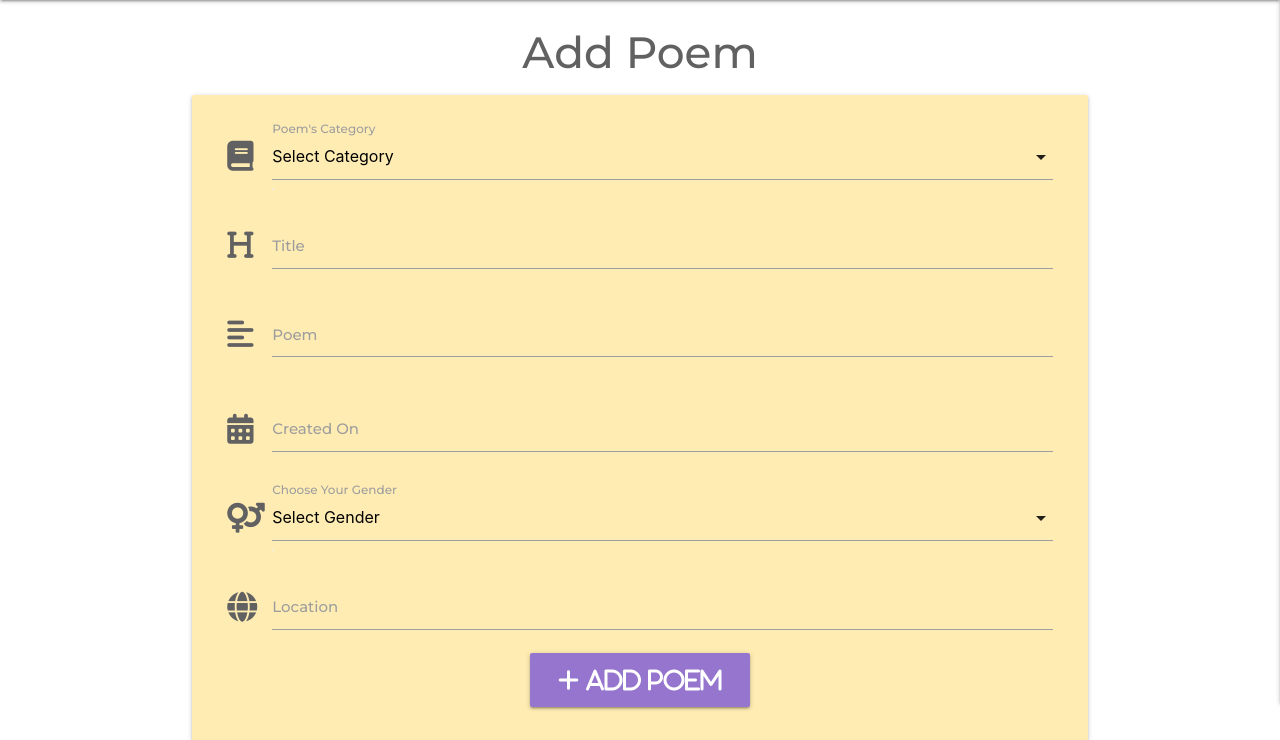
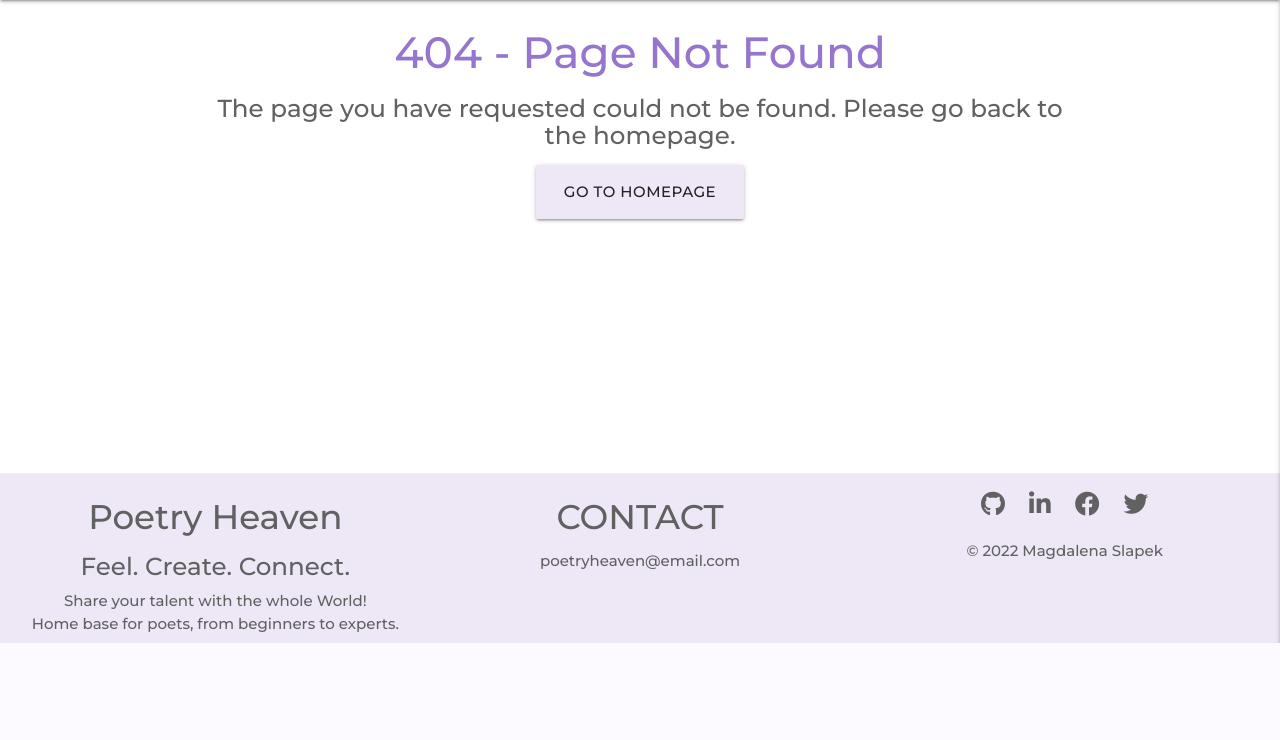
Before and after one commit to Madeline8/poetryheaven, a Flask app: page /add_poem in a window 1280 px wide. Shown: the part 157-897 px from the top of the page. After the commit the page ends 800 px from the top, so only its background shows below. Run offline with Flask 2, Linux system fonts and the light colour scheme; data that the repository does not hold is empty; some libraries are stand-ins or nearby versions.

Commit message:
Implement 404 and 500 error handlers

```diff
--- a/app.py
+++ b/app.py
@@ -133,6 +133,10 @@ def login():
 
 @app.route("/profile/<username>", methods=["GET", "POST"])
 def profile(username):
+    # Profile is only accessible by registered users
+    if not session.get("user"):
+        return render_template("404.html")
+
     # get the user's username from database
     username = mongo.db.users.find_one(
         {"username": session["user"]})["username"]
@@ -155,6 +159,11 @@ def logout():
 
 @app.route("/add_poem", methods=["GET", "POST"])
 def add_poem():
+    # Add Poem is only accessible by registered users
+    if not session.get("user"):
+        return render_template("404.html")
+
+    # Add new poem to db
     if request.method == "POST":
         poem = {
             "title": request.form.get("title"),
@@ -202,6 +211,10 @@ def read_poem(poems_id):
 
 @app.route("/update_poem/<poems_id>", methods=["GET", "POST"])
 def update_poem(poems_id):
+    # Update Poem is only accessible by registered users
+    if not session.get("user"):
+        return render_template("404.html")
+
     if request.method == "POST":
         submit = {
             "title": request.form.get("title"),
@@ -232,6 +245,10 @@ def delete_poem(poems_id):
 
 @app.route("/categories")
 def categories():
+    # Categories field is only accessible by admin
+    if not session.get("user") == "admin":
+        return render_template("404.html")
+
     categories = list(mongo.db.categories.find().sort("category", 1))
     return render_template("categories.html", categories=categories)
 
@@ -269,6 +286,16 @@ def delete_category(category_id):
     flash("Category Successfully Deleted")
     return redirect(url_for("categories"))
 
+# Error Handlers
+@app.errorhandler(404)
+def not_found(e):
+    return render_template("404.html"), 404
+
+
+@app.errorhandler(500)
+def server_error(e):
+    return render_template("500.html"), 500
+
 
 if __name__ == "__main__":
     app.run(host=os.environ.get("IP"),
--- a/static/css/style.css
+++ b/static/css/style.css
@@ -102,8 +102,8 @@ footer {
 /* ----------------  Profile ------------------ */
 
 .user-profile-card-panel {
-  margin-top: 30px; important!
-  background-color: rgba(255,224,130,0.40); important!
+  margin-top: 30px;
+  background-color: rgba(255,224,130,0.40);
 }
 
 .btn-small {
--- /dev/null
+++ b/templates/404.html
@@ -0,0 +1,14 @@
+{% extends "base.html" %}
+{% block content %}
+
+    <div class="container">
+        <div class="row">
+            <div class="col s12">
+                <h3 class="deep-purple-text text-lighten-2 center-align">404 - Page Not Found </h3>
+                <h5  class="grey-text text-darken-2 center-align">The page you have requested could not be found. Please go back to the homepage.</h5>
+                <h5 class="center-align"><a href="{{ url_for('home') }}" class="btn-large deep-purple lighten-5 grey-text text-darken-4">Go to homepage</a></h5>
+            </div>
+        </div>
+    </div>
+
+{% endblock %}
```
Also changed, not shown: templates/500.html (added, +14 -0 lines).
